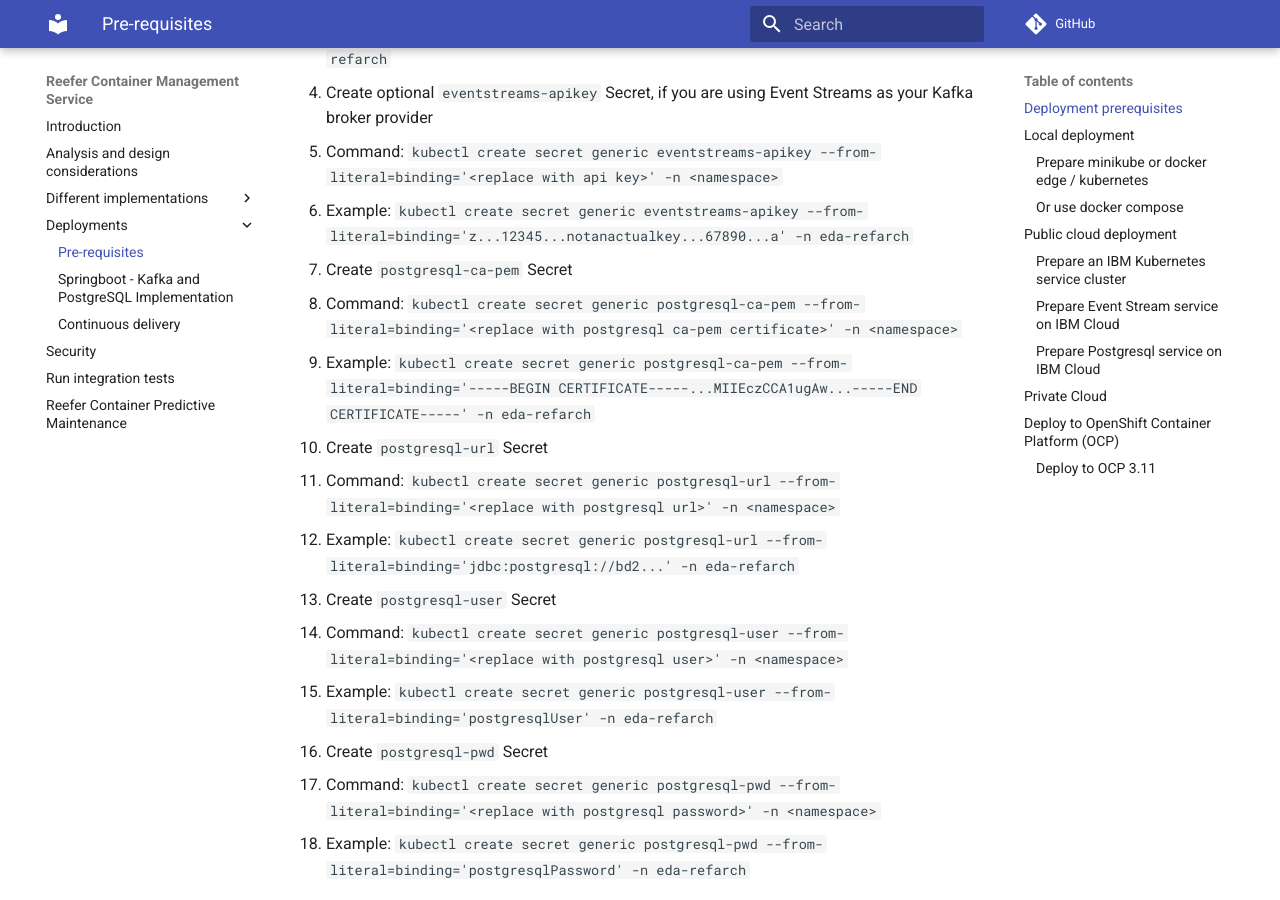
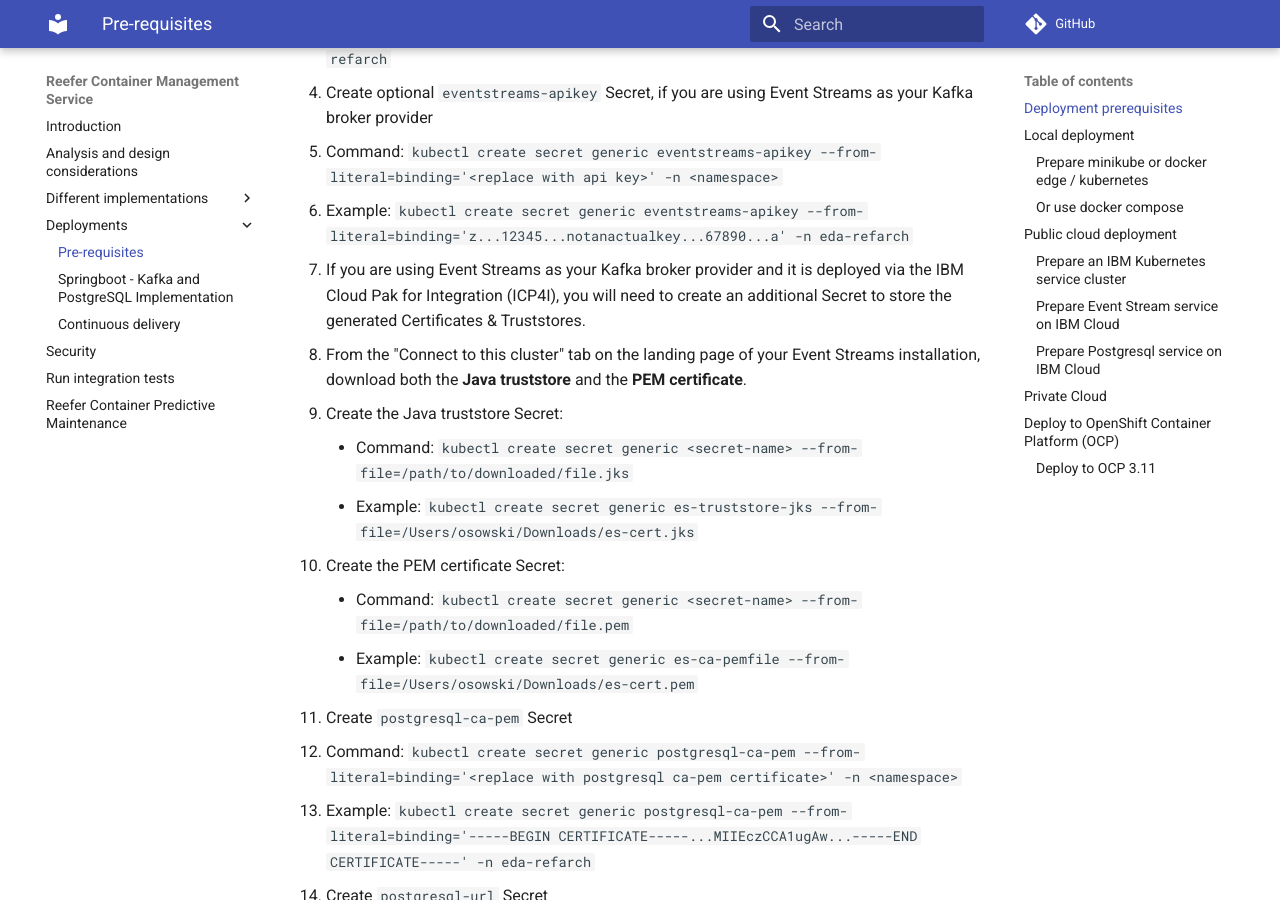
Before and after one commit to ibm-cloud-architecture/refarch-kc-container-ms, an MkDocs documentation site: the page built from docs/deployment.md, in a window 1280 px wide and 900 px high, scrolled down 575 px. Built offline with MkDocs 1.6.1 and Material for MkDocs 9.7.7, drawn with Linux system fonts in a browser that asks for light colours; comment, search, counter and statistics services are not loaded.

Commit message:
EventStreams truststore & PEM secret creation documentation
Signed-off-by: Rick Osowski <rosowski@gmail.com>

```diff
--- a/docs/deployment.md
+++ b/docs/deployment.md
@@ -7,19 +7,33 @@
 1. Create `kafka-brokers` ConfigMap
   - Command: `kubectl create configmap kafka-brokers --from-literal=brokers='<replace with comma-separated list of brokers>' -n <namespace>`
   - Example: `kubectl create configmap kafka-brokers --from-literal=brokers='broker-3-j7fxtxtp5fs84205.kafka.svc01.us-south.eventstreams.cloud.ibm.com:9093,broker-2-j7fxtxtp5fs84205.kafka.svc01.us-south.eventstreams.cloud.ibm.com:9093,broker-1-j7fxtxtp5fs84205.kafka.svc01.us-south.eventstreams.cloud.ibm.com:9093,broker-5-j7fxtxtp5fs84205.kafka.svc01.us-south.eventstreams.cloud.ibm.com:9093,broker-0-j7fxtxtp5fs84205.kafka.svc01.us-south.eventstreams.cloud.ibm.com:9093,broker-4-j7fxtxtp5fs84205.kafka.svc01.us-south.eventstreams.cloud.ibm.com:9093' -n eda-refarch`
+
 2. Create optional `eventstreams-apikey` Secret, if you are using Event Streams as your Kafka broker provider
   - Command: `kubectl create secret generic eventstreams-apikey --from-literal=binding='<replace with api key>' -n <namespace>`
   - Example: `kubectl create secret generic eventstreams-apikey --from-literal=binding='z...12345...notanactualkey...67890...a' -n eda-refarch`
-3. Create `postgresql-ca-pem` Secret
+
+3. If you are using Event Streams as your Kafka broker provider and it is deployed via the IBM Cloud Pak for Integration (ICP4I), you will need to create an additional Secret to store the generated Certificates & Truststores.
+  - From the "Connect to this cluster" tab on the landing page of your Event Streams installation, download both the **Java truststore** and the **PEM certificate**.
+  - Create the Java truststore Secret:
+    - Command: `kubectl create secret generic <secret-name> --from-file=/path/to/downloaded/file.jks`
+    - Example: `kubectl create secret generic es-truststore-jks --from-file=/Users/osowski/Downloads/es-cert.jks`
+  - Create the PEM certificate Secret:
+    - Command: `kubectl create secret generic <secret-name> --from-file=/path/to/downloaded/file.pem`
+    - Example: `kubectl create secret generic es-ca-pemfile --from-file=/Users/osowski/Downloads/es-cert.pem`
+
+4. Create `postgresql-ca-pem` Secret
   - Command: `kubectl create secret generic postgresql-ca-pem --from-literal=binding='<replace with postgresql ca-pem certificate>' -n <namespace>`
   - Example: `kubectl create secret generic postgresql-ca-pem --from-literal=binding='-----BEGIN CERTIFICATE-----...MIIEczCCA1ugAw...-----END CERTIFICATE-----' -n eda-refarch`
-4. Create `postgresql-url` Secret
+
+5. Create `postgresql-url` Secret
   - Command: `kubectl create secret generic postgresql-url --from-literal=binding='<replace with postgresql url>' -n <namespace>`
   - Example: `kubectl create secret generic postgresql-url --from-literal=binding='jdbc:postgresql://bd2...' -n eda-refarch`
-5. Create `postgresql-user` Secret
+
+6. Create `postgresql-user` Secret
   - Command: `kubectl create secret generic postgresql-user --from-literal=binding='<replace with postgresql user>' -n <namespace>`
   - Example: `kubectl create secret generic postgresql-user --from-literal=binding='postgresqlUser' -n eda-refarch`
-6. Create `postgresql-pwd` Secret
+
+7. Create `postgresql-pwd` Secret
   - Command: `kubectl create secret generic postgresql-pwd --from-literal=binding='<replace with postgresql password>' -n <namespace>`
   - Example: `kubectl create secret generic postgresql-pwd --from-literal=binding='postgresqlPassword' -n eda-refarch`
 
```
